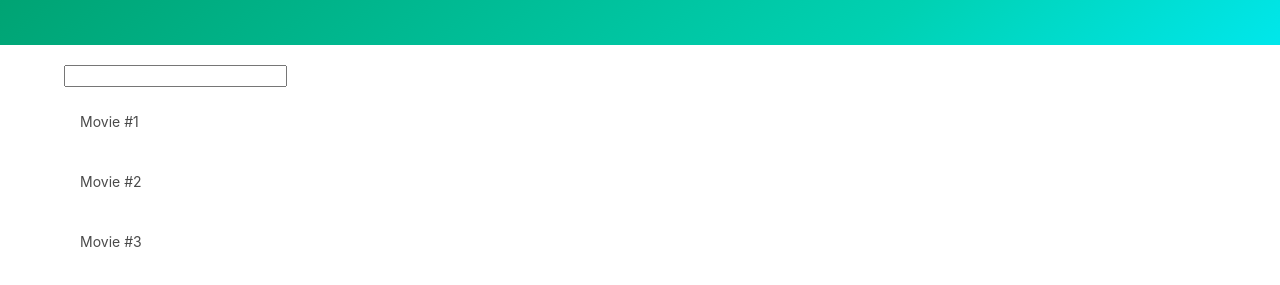
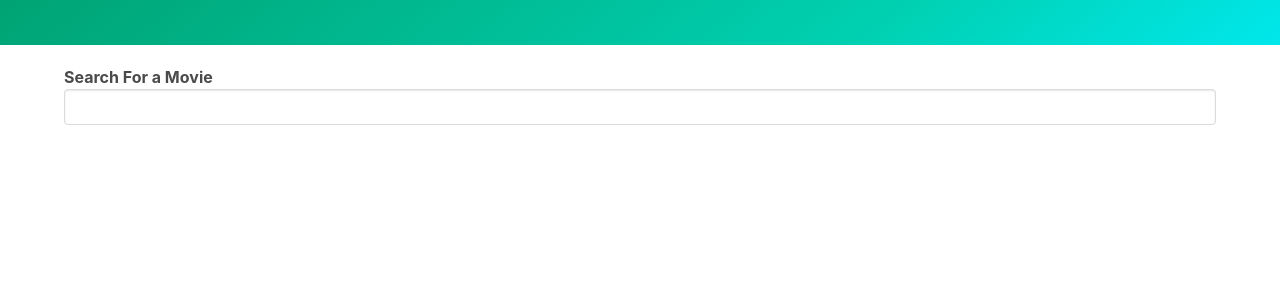
Before and after one commit to kholub1989/compare-movies-app, a plain HTML site: page index.html in a window 1280 px wide. Shown: the part 87-372 px from the top of the page. Drawn offline with nearby package versions, Linux system fonts and the light colour scheme.

Commit message:
moving HTML generation

```diff
--- a/index.html
+++ b/index.html
@@ -26,17 +26,7 @@
       </div>
     </section>
     <div class="container">
-      <div class="dropdown is-active">
-        <input type="text">
-        <div class="dropdown-menu">
-          <div class="dropdow-content">
-            <a class="dropdown-item">Movie #1</a>
-            <a class="dropdown-item">Movie #2</a>
-            <a class="dropdown-item">Movie #3</a>
-          </div>
-        </div>
-      </div>
-      <div id="target"></div>
+      <div class="autocomplete"></div>
     </div>
     <script src="utils.js"></script>
     <script src="index.js"></script>
--- a/index.js
+++ b/index.js
@@ -11,7 +11,20 @@
   return response.data.Search;
 };
 
+const root = document.querySelector('.autocomplete');
+root.innerHTML = `
+  <label><b>Search For a Movie</b></label>
+  <input class="input" />
+  <div class="dropdown">
+    <div class="dropdown-menu">
+      <div class="dropdown-content results"></div>
+    </div>
+  </div>
+`;
+
 const input = document.querySelector('input');
+const dropdown = document.querySelector('.dropdown');
+const resultsWrapper = document.querySelector('.results');
 
 const onInput = async (event) => {
   const movies = await fetchData(event.target.value);
```
